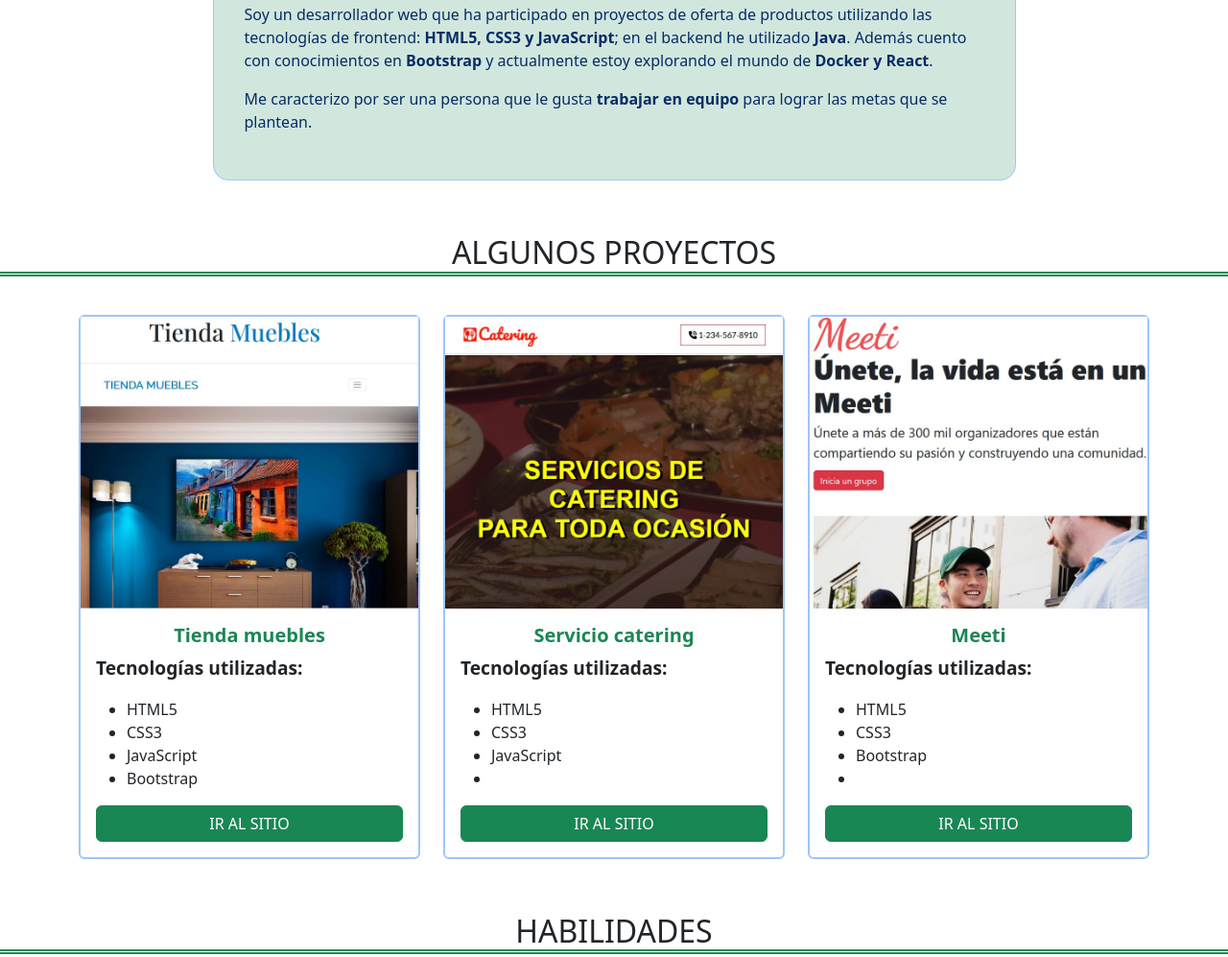
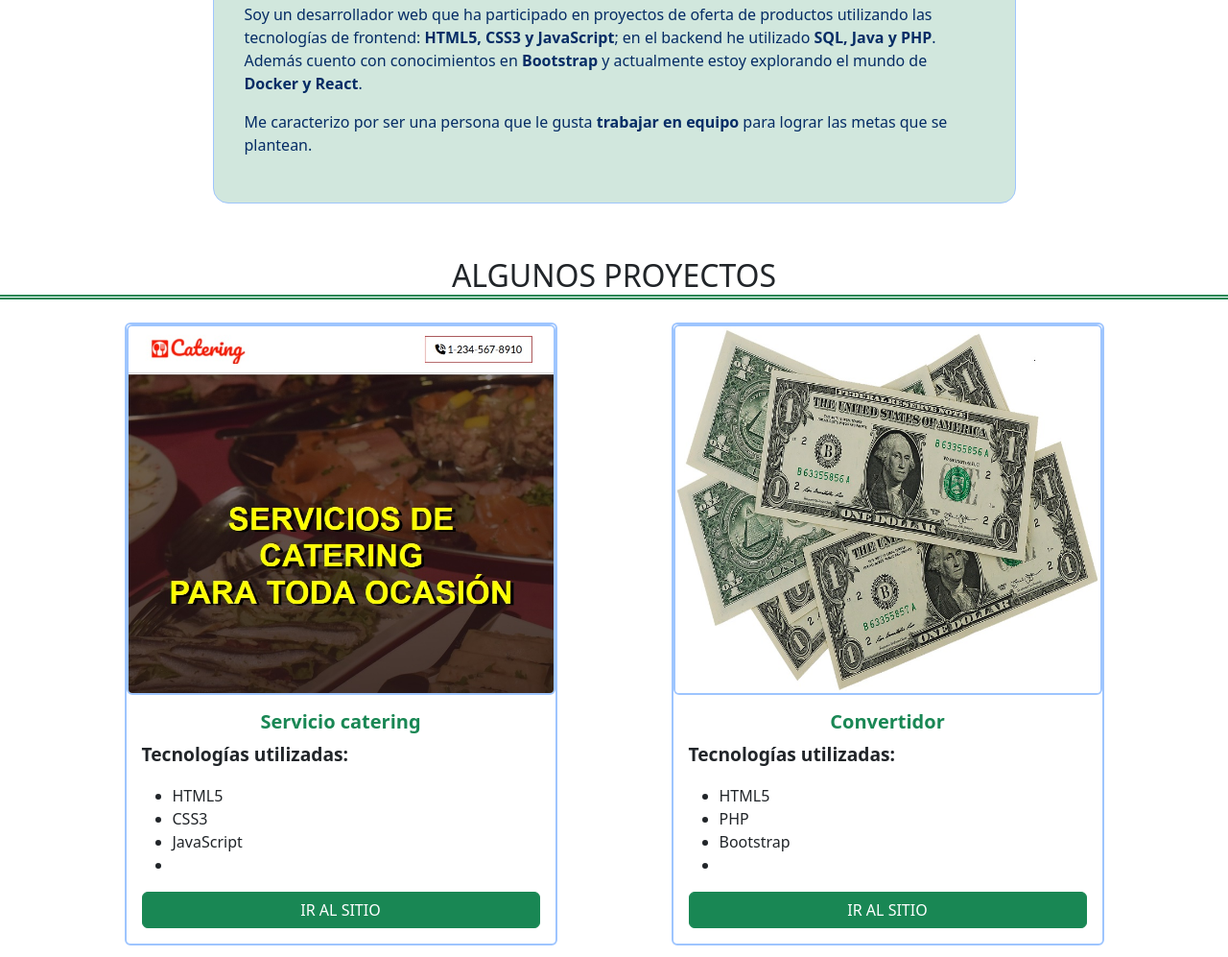
Before and after one commit to Ginodev24/Ginodev24, a plain HTML site: page index.html in a window 1280 px wide. Shown: the part 625-1622 px from the top of the page at 96% size. Drawn offline with nearby package versions, Linux system fonts and the light colour scheme.

Commit message:
Agrega convertidor USD-MXN

```diff
--- a/index.html
+++ b/index.html
@@ -66,7 +66,8 @@
                             las
                             tecnologías de frontend: <strong>HTML5, CSS3 y JavaScript</strong>; en el backend he
                             utilizado
-                            <strong>Java</strong>. Además cuento con conocimientos en <strong>Bootstrap</strong> y
+                            <strong>SQL, Java y PHP</strong>. Además cuento con conocimientos en
+                            <strong>Bootstrap</strong> y
                             actualmente
                             estoy explorando el mundo de <strong>Docker y React</strong>.
                         </p>
@@ -81,72 +82,19 @@
         <section>
             <h2>algunos proyectos</h2>
 
-            <div class="container">
-                <div class="row mt-4 justify-content-around">
-                    <div class="col-sm-9 col-md-4 mt-3">
-                        <div class="card border-primary-subtle border-2">
-                            <img src="images/tienda-muebles.jpg" alt="tiendaMuebles">
-                            <div class="card-body">
-                                <h5 class="card-title">Tienda muebles</h5>
-                                <p>Tecnologías utilizadas:</p>
-                                <ul>
-                                    <li>HTML5</li>
-                                    <li>CSS3</li>
-                                    <li>JavaScript</li>
-                                    <li>Bootstrap</li>
-                                </ul>
-
-                                <a href="https://ginodev24.github.io/tienda-muebles/" class="btn btn-success w-100"
-                                    target="_blank">Ir al
-                                    sitio</a>
-                            </div>
-                        </div>
-                    </div>
-
-                    <div class="col-sm-9 col-md-4 mt-3">
-                        <div class="card border-primary-subtle border-2">
-                            <img src="images/servicio-de-catering.jpg" alt="Proyecto 2">
-                            <div class="card-body">
-                                <h5 class="card-title">Servicio catering</h5>
-                                <p>Tecnologías utilizadas:
-                                <ul>
-                                    <li>HTML5</li>
-                                    <li>CSS3</li>
-                                    <li>JavaScript</li>
-                                    <li></li>
-                                </ul>
-                                </p>
-                                <a href="https://ginodev24.github.io/catering/" class="btn btn-success w-100"
-                                    target="_blank">Ir al
-                                    sitio</a>
-                            </div>
-                        </div>
-                    </div>
-
-                    <div class="col-sm-9 col-md-4 mt-3">
-                        <div class="card border-primary-subtle border-2">
-                            <img src="images/meeti.jpg" alt="Proyecto 3">
-                            <div class="card-body">
-                                <h5 class="card-title">Meeti</h5>
-                                <p>Tecnologías utilizadas:
-                                <ul>
-                                    <li>HTML5</li>
-                                    <li>CSS3</li>
-                                    <li>Bootstrap</li>
-                                    <li></li>
-                                </ul>
-                                </p>
-                                <a href="https://ginodev24.github.io/meeti/" class="btn btn-success w-100"
-                                    target="_blank">Ir al
-                                    sitio</a>
-                            </div>
-                        </div>
-                    </div>
+            <div id="div_proyectos" class="container">
+            </div>
 
 
-                </div>
-            </div>
+
         </section>
+
+
+
+
+
+
+
 
         <div id="habilidades" class="divider"></div>
         <section>
@@ -173,6 +121,7 @@
                                 <ul>
                                     <li> <i class="bi bi-filetype-sql"></i> SQL</li>
                                     <li> <i class="bi bi-filetype-java"></i> Java</li>
+                                    <li> <i class="bi bi-filetype-php"></i> PHP</li>
                                 </ul>
                             </div>
                         </div>
@@ -215,7 +164,7 @@
     </footer>
 
     <script src="js/bootstrap.bundle.min.js"></script>
-
+    <script src="js/componentes/proyectos.js"></script>
 </body>
 
 </html>
--- /dev/null
+++ b/js/componentes/proyectos.js
@@ -0,0 +1,95 @@
+let slides = {
+    catering : {
+        img : "images/servicio-de-catering.jpg",
+        alt : "Servicio de catering",
+        title : "Servicio catering",
+        tecnologias : ["HTML5", "CSS3", "JavaScript", ""],
+        url : "https://ginodev24.github.io/catering/"
+    },
+    convertidor : {
+        img : "images/api-php.jpg",
+        alt : "Convertidor USD a MXN",
+        title : "Convertidor",
+        tecnologias : ["HTML5", "PHP", "Bootstrap", ""],
+        url : "http://convertidor-divisas.infinityfreeapp.com/?i=1"
+    },
+    muebles : {
+        img : "images/tienda-muebles.jpg",
+        alt : "Tienda Muebles",
+        title : "Tienda Muebles",
+        tecnologias : ["HTML5", "CSS3", "JavaScript", "Bootstrap"],
+        url : "https://ginodev24.github.io/tienda-muebles/"
+    },
+    meeti : {
+        img : "images/meeti.jpg",
+        alt : "Meeti",
+        title : "Meeti",
+        tecnologias : ["HTML5", "CSS3", "JavaScript", ""],
+        url : "https://ginodev24.github.io/meeti/"
+    },
+
+}
+
+
+
+
+
+
+let div_proyectos = document.getElementById("div_proyectos");
+
+let div_row = document.createElement("div");
+div_row.classList = "row justify-content-sm-around";
+
+for (const key in slides) {
+
+    let div_col = document.createElement("div");
+    div_col.classList = "col-md-5 mt-3";
+
+    let div_card = document.createElement("div");
+    div_card.classList = "card border-primary-subtle border-2";
+
+    let img = document.createElement("img");
+    img.classList = "card border-primary-subtle border-2";
+
+    img.src = slides[key]["img"];
+    img.alt = slides[key]["alt"];
+
+    let div_card_body = document.createElement("div");
+    div_card_body.classList = "card-body";
+
+    let title_h5 = document.createElement("h5");
+    title_h5.classList = "card-title";
+    title_h5.innerHTML = slides[key]["title"];
+
+    let tecnologias_p = document.createElement("p");
+    tecnologias_p.innerHTML = "Tecnologías utilizadas:";
+
+    let ul = document.createElement("ul");
+
+    for(let k=0; k< slides[key]["tecnologias"].length; k++){
+            let li = document.createElement("li");
+            li.innerHTML = slides[key]["tecnologias"][k];
+            ul.appendChild(li);
+    }
+
+        let link_muebles = document.createElement("a");
+        link_muebles.href = slides[key]["url"];
+        link_muebles.classList = "btn btn-success w-100";
+        link_muebles.target = "_blank";
+        link_muebles.innerHTML = "Ir al sitio";
+
+
+
+        div_card_body.appendChild(title_h5);
+        div_card_body.appendChild(tecnologias_p);
+        div_card_body.appendChild(ul);
+        div_card_body.appendChild(link_muebles);
+        div_card.appendChild(img);
+        div_card.appendChild(div_card_body);
+        div_col.appendChild(div_card);
+        div_row.appendChild(div_col);
+
+}
+
+
+div_proyectos.appendChild(div_row);
```
Also changed, not shown: images/api-php.jpg (added).
